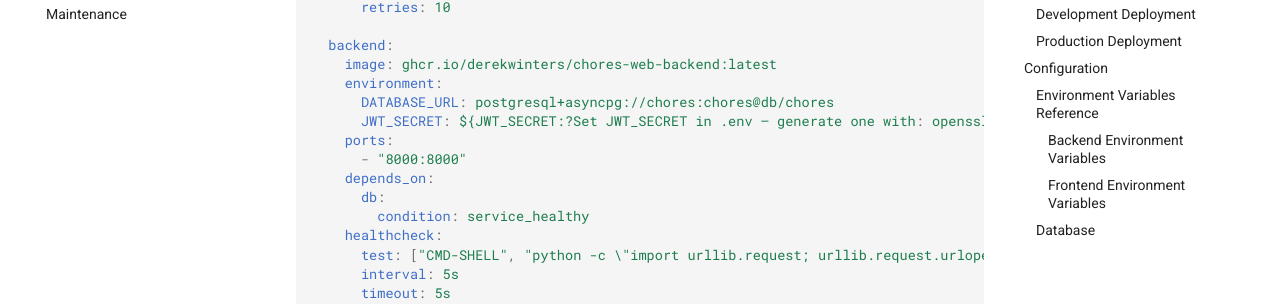
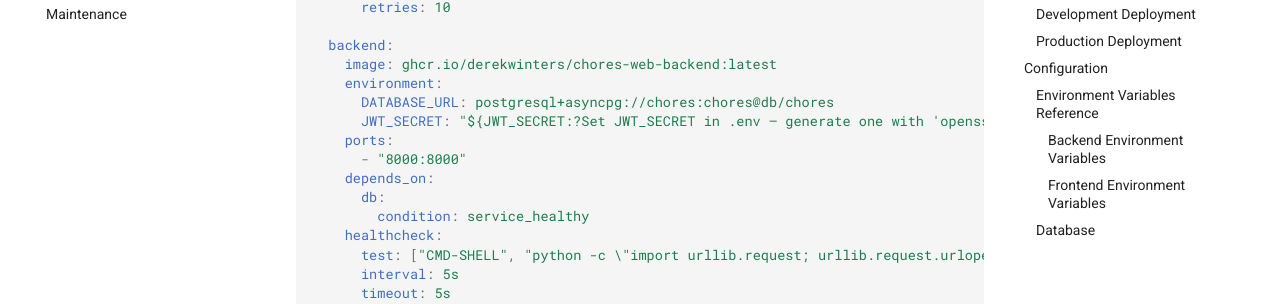
Before and after one commit to derekwinters/chores-web-docs, an MkDocs documentation site: the page built from docs/deployment/setup.md, in a window 1280 px wide and 900 px high, scrolled down 1146 px. Shown: the part 148-452 px from the top of the window. Built offline with MkDocs 1.6.1 and Material for MkDocs 9.7.7, drawn with Linux system fonts in a browser that asks for light colours; comment, search, counter and statistics services are not loaded; the version menu is left out.

Commit message:
docs: quote JWT_SECRET interpolation so compose YAML parses
Co-Authored-By: Claude Fable 5 <noreply@anthropic.com>
Claude-Session: https://claude.ai/code/session_018JLiaLg3qth8oCKwsFP3MB

```diff
--- a/docs/deployment/docker-compose.yml
+++ b/docs/deployment/docker-compose.yml
@@ -32,7 +32,7 @@ services:
     image: ghcr.io/derekwinters/chores-web-backend:latest
     environment:
       DATABASE_URL: postgresql+asyncpg://chores:chores@db/chores
-      JWT_SECRET: ${JWT_SECRET:?Set JWT_SECRET in .env — generate one with: openssl rand -hex 32}
+      JWT_SECRET: "${JWT_SECRET:?Set JWT_SECRET in .env — generate one with 'openssl rand -hex 32'}"
     ports:
       - "8000:8000"
     depends_on:
```
